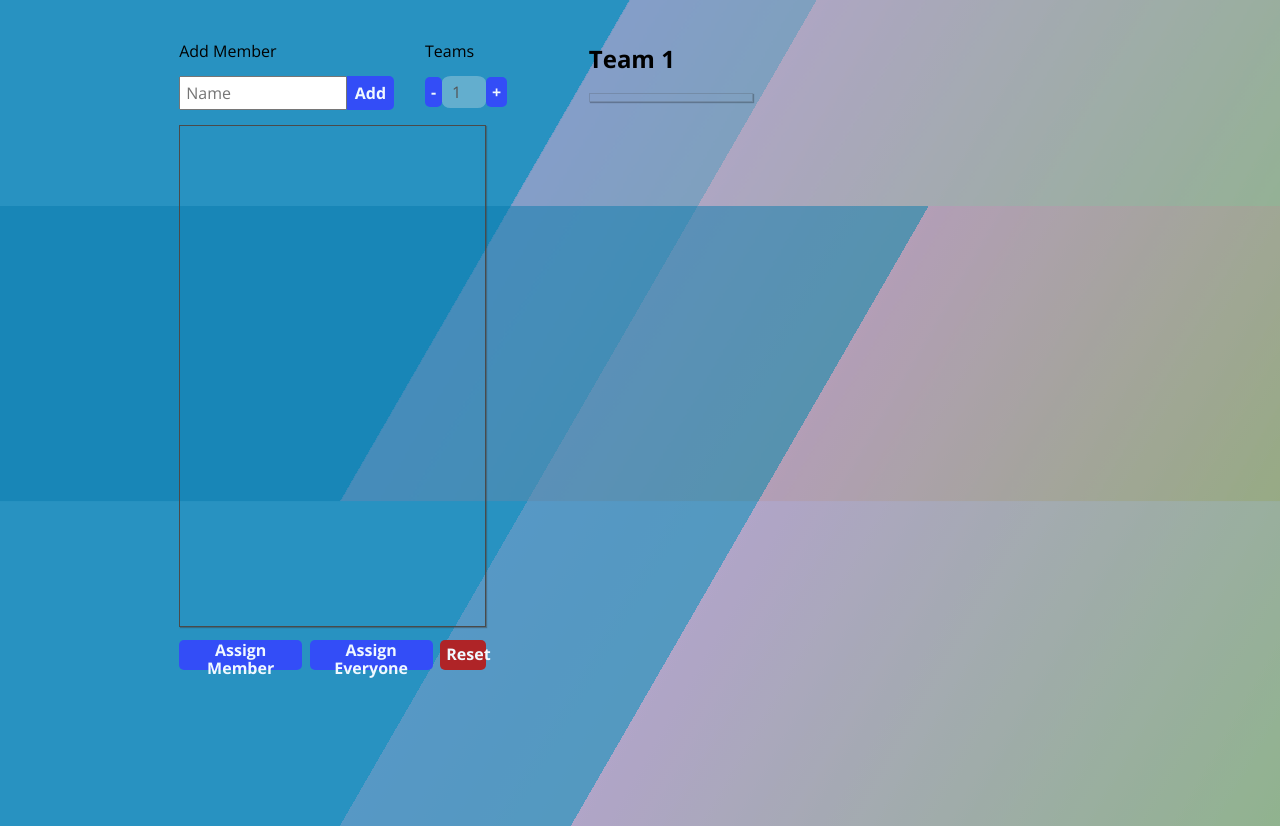
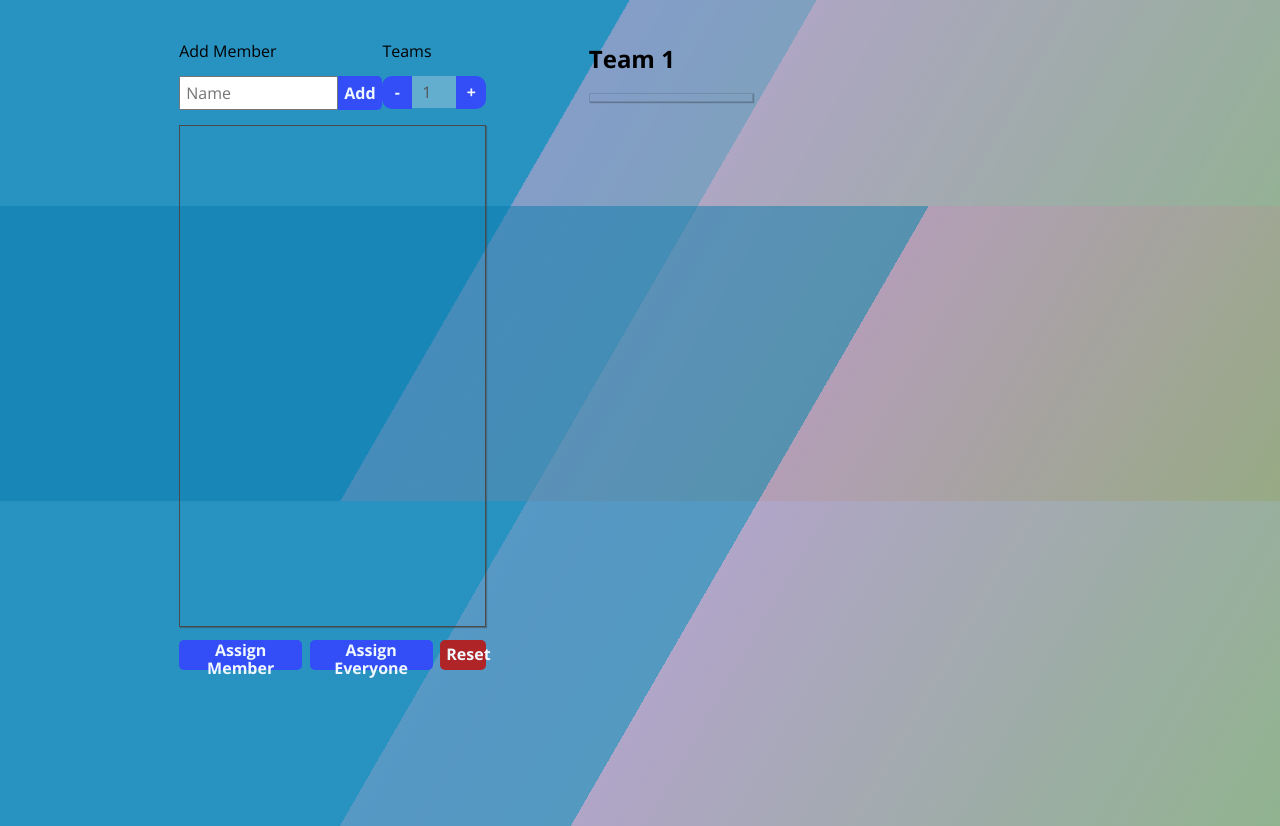
Before and after one commit to rahimov19/EPICODE-U4-D5-HW, a plain HTML site: page index.html in a window 1280 px wide. Shown: the part 94-920 px from the top of the page. Drawn offline with nearby package versions, Linux system fonts and the light colour scheme.

Commit message:
fixed some css

```diff
--- a/index.js
+++ b/index.js
@@ -88,14 +88,14 @@ let assignOne = function () {
       event.currentTarget.remove();
     });
   }
-  // movedName = cards[teamIndex].appendChild(createName);
+
   movedName = cards[teamIndex].appendChild(createButton);
 
   createSpan.innerText = randomMemberName;
   randomMember.remove();
   teamIndex++;
 };
-// createButton.addEventListener("click", remove());
+
 assignButton.addEventListener("click", assignOne);
 
 let assignEveryone = function () {
--- a/style.css
+++ b/style.css
@@ -68,7 +68,7 @@ body {
 #addmember {
   display: flex;
   flex-direction: column;
-  width: 70%;
+  /* width: 70%; */
 }
 #top {
   display: flex;
@@ -109,7 +109,7 @@ button {
 }
 #teaminput button {
   width: 30px;
-  height: 30px;
+  height: 33px;
   /* margin-inline: 10px; */
 }
 #teaminput {
@@ -118,9 +118,7 @@ button {
   width: 100%;
   align-items: center;
 }
-#addteam {
-  width: 20%;
-}
+
 #assign {
   width: 40%;
   height: 30px;
@@ -184,12 +182,12 @@ button {
   margin-top: 10px;
   padding-block: 5px;
   text-align: center;
-  width: 50px;
+  /* width: 50px; */
   /* height: 20px; */
 }
 .awrapper {
   display: block;
-  width: 200px;
+  /* width: 200px; */
   height: 40px;
   line-height: 40px;
   font-size: 18px;
@@ -251,8 +249,14 @@ button {
   height: 30px;
   border: none;
   text-align: center;
-  border-radius: 20%;
+  /* border-radius: 20%; */
   /* margin-inline: 2px; */
+}
+#teaminput :nth-child(1) {
+  border-radius: 10px 0 0 10px;
+}
+#teaminput :nth-child(3) {
+  border-radius: 0 10px 10px 0;
 }
 
 input[type="number"] {
```
